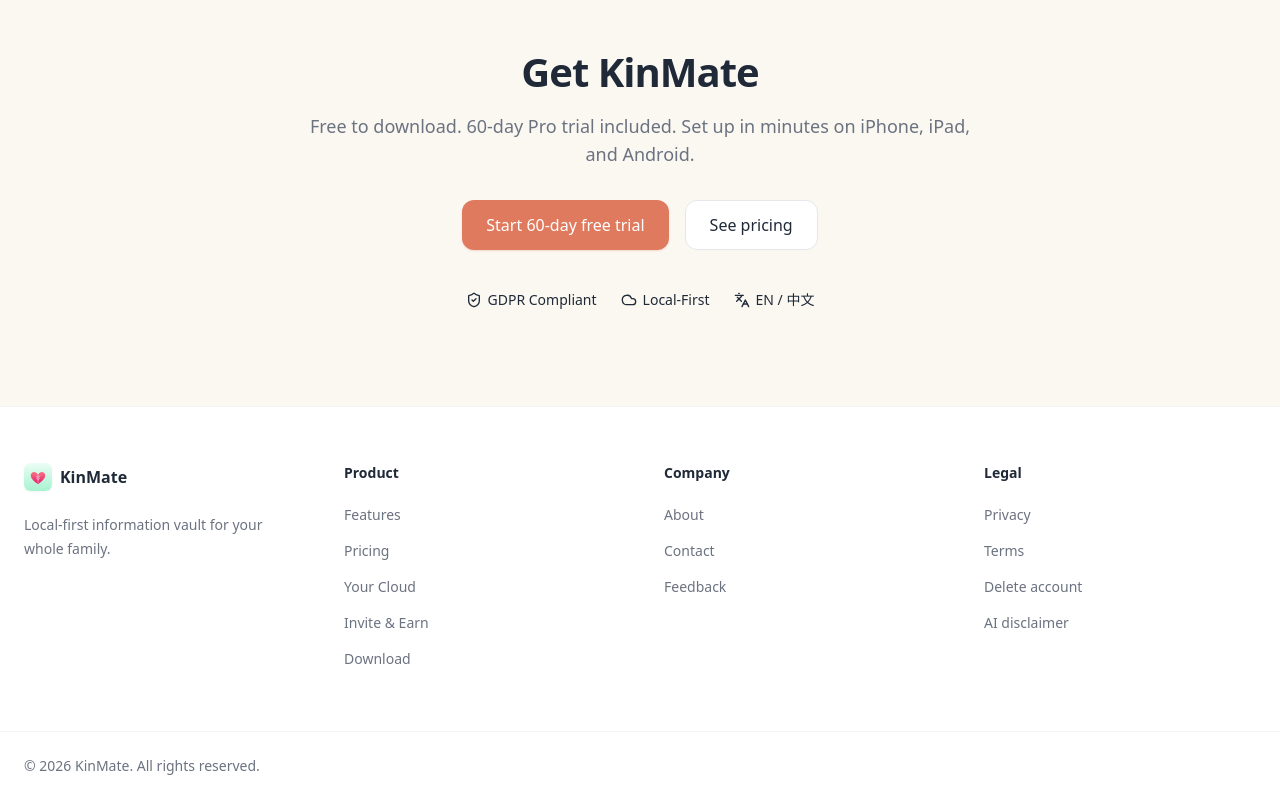
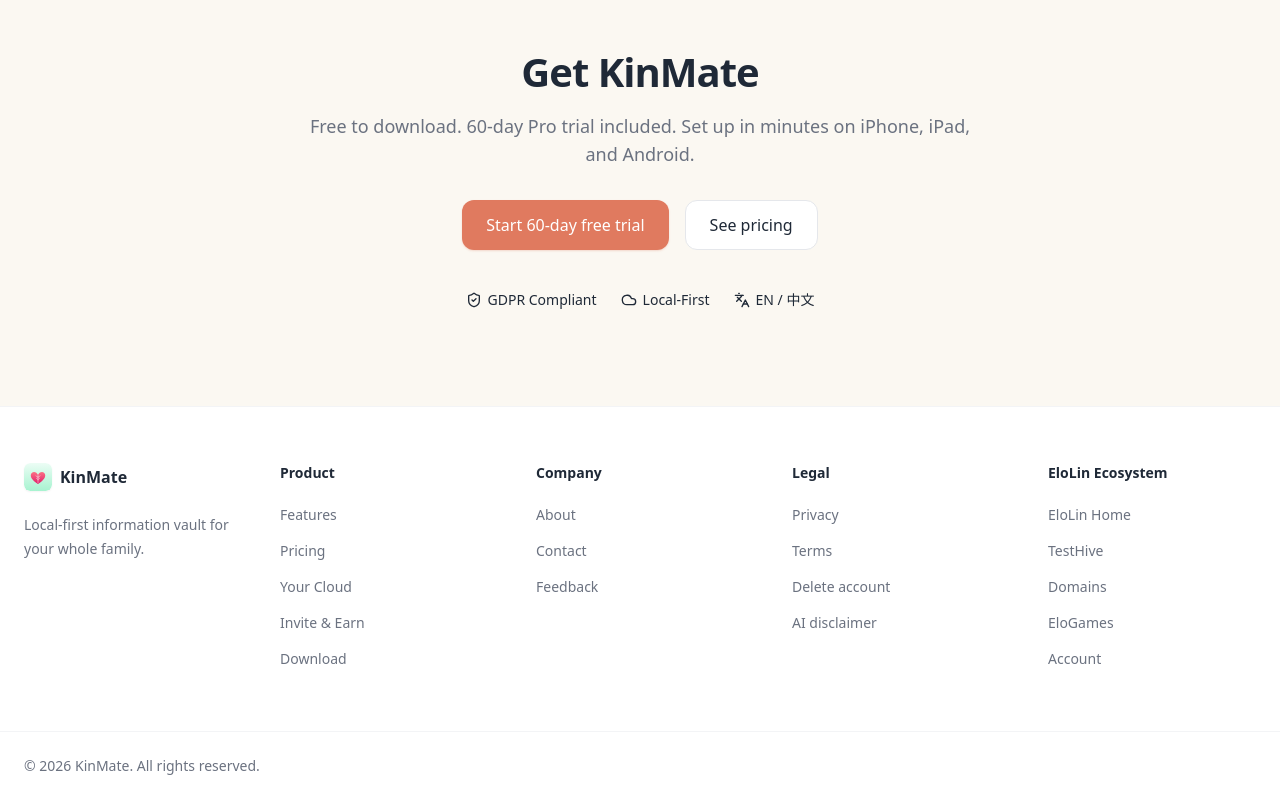
Before and after one commit to DevEloLin/kinmate-site, a Next.js app: page /en in a window 1280 px wide. Shown: the part 6818-7618 px from the top of the page. Built offline with nearby package versions, Linux system fonts and the light colour scheme.

Commit message:
chore(seo): integrate KinMate into EloLin ecosystem SEO/GEO graph

```diff
--- a/app/layout.tsx
+++ b/app/layout.tsx
@@ -6,7 +6,7 @@
 // 站点根地址（GitHub Pages 项目站点带 /kinmate-site 子路径）。
 // 图标/OG 用「绝对 URL」而非根相对路径——因为本站在子路径下，根相对的
 // /favicon.ico 会解析到域名根（404），导致浏览器标签页无 favicon。
-const SITE = 'https://develolin.github.io/kinmate-site'
+const SITE = 'https://kinmate.elolin.com'
 
 const DESCRIPTION =
   'KinMate is a Personal Record Manager and Family Information Organizer. Keep personal documents, daily reminders, and records for yourself, family and pets in one private place; get bilingual (EN/中文) AI explanations of uploaded documents; bring your own cloud backup (iCloud / Google Drive / OneDrive). Private by design — your data stays yours.'
@@ -61,7 +61,13 @@
   robots: {
     index: true,
     follow: true,
-    googleBot: { index: true, follow: true, 'max-image-preview': 'large' },
+    googleBot: {
+      index: true,
+      follow: true,
+      'max-image-preview': 'large',
+      'max-snippet': -1,
+      'max-video-preview': -1,
+    },
   },
   icons: {
     icon: [
--- a/components/footer.tsx
+++ b/components/footer.tsx
@@ -46,7 +46,7 @@
 
   return (
     <footer className="border-t border-ink-100 bg-white">
-      <div className="mx-auto grid max-w-7xl gap-12 px-6 py-14 md:grid-cols-4">
+      <div className="mx-auto grid max-w-7xl gap-12 px-6 py-14 md:grid-cols-5">
         {/* 品牌区域 */}
         <div>
           <Link
@@ -82,6 +82,38 @@
             </ul>
           </div>
         ))}
+
+        {/* EloLin Ecosystem */}
+        <div>
+          <h4 className="text-sm font-semibold text-ink-900">EloLin Ecosystem</h4>
+          <ul className="mt-4 space-y-1 text-sm">
+            <li>
+              <a href="https://elolin.com" target="_blank" rel="noopener" className={linkClass}>
+                EloLin Home
+              </a>
+            </li>
+            <li>
+              <a href="https://testhive.elolin.com" target="_blank" rel="noopener" className={linkClass}>
+                TestHive
+              </a>
+            </li>
+            <li>
+              <a href="https://domains.elolin.com" target="_blank" rel="noopener" className={linkClass}>
+                Domains
+              </a>
+            </li>
+            <li>
+              <a href="https://games.elolin.com" target="_blank" rel="noopener" className={linkClass}>
+                EloGames
+              </a>
+            </li>
+            <li>
+              <a href="https://accounts.elolin.com" target="_blank" rel="noopener" className={linkClass}>
+                Account
+              </a>
+            </li>
+          </ul>
+        </div>
       </div>
 
       {/* 版权行 */}
--- a/components/json-ld.tsx
+++ b/components/json-ld.tsx
@@ -10,7 +10,7 @@
 // 静态导出安全：纯 server component，输出 <script type="application/ld+json">。
 // FAQ 文案双语内置，按 locale 选择——这些 Q&A 也是 GEO/AEO 的「事实答案源」。
 
-const SITE = 'https://develolin.github.io/kinmate-site'
+const SITE = 'https://kinmate.elolin.com'
 
 type Faq = { q: string; a: string }
 
@@ -112,13 +112,13 @@
   const graph = [
     {
       '@type': 'Organization',
-      '@id': `${SITE}/#org`,
-      name: 'KinMate',
-      url: SITE,
-      logo: `${SITE}/icon-512.png`,
-      brand: 'KinMate',
-      founder: { '@type': 'Organization', name: 'AppLabs' },
-      sameAs: [] as string[],
+      '@id': 'https://elolin.com/#org',
+      name: 'EloLin',
+      url: 'https://elolin.com',
+      logo: 'https://elolin.com/og-default.png',
+      brand: 'EloLin',
+      founder: { '@type': 'Person', name: 'Elo Lin' },
+      sameAs: ['https://github.com/DevEloLin', 'https://x.com/DevEloLin'],
     },
     {
       '@type': 'WebSite',
@@ -126,7 +126,7 @@
       name: 'KinMate',
       url: SITE,
       inLanguage: isZh ? 'zh-CN' : 'en',
-      publisher: { '@id': `${SITE}/#org` },
+      publisher: { '@id': 'https://elolin.com/#org' },
       description,
     },
     {
@@ -138,7 +138,7 @@
       applicationCategory: 'ProductivityApplication',
       inLanguage: ['en', 'zh-CN'],
       description,
-      publisher: { '@id': `${SITE}/#org` },
+      publisher: { '@id': 'https://elolin.com/#org' },
       featureList: isZh
         ? '家庭档案整理；上传文件 AI 解读；日常提醒与平安打卡；家人关怀；宠物记录；自带网盘备份；本地优先与隐私保护'
         : 'Family records organization; AI explanation of uploaded files; daily reminders & safety check-ins; family member care; pet records; bring-your-own-cloud backup; local-first privacy',
```
Also changed, not shown: public/llms.txt, 1 other file (tests, documents, lock files or other folders).
